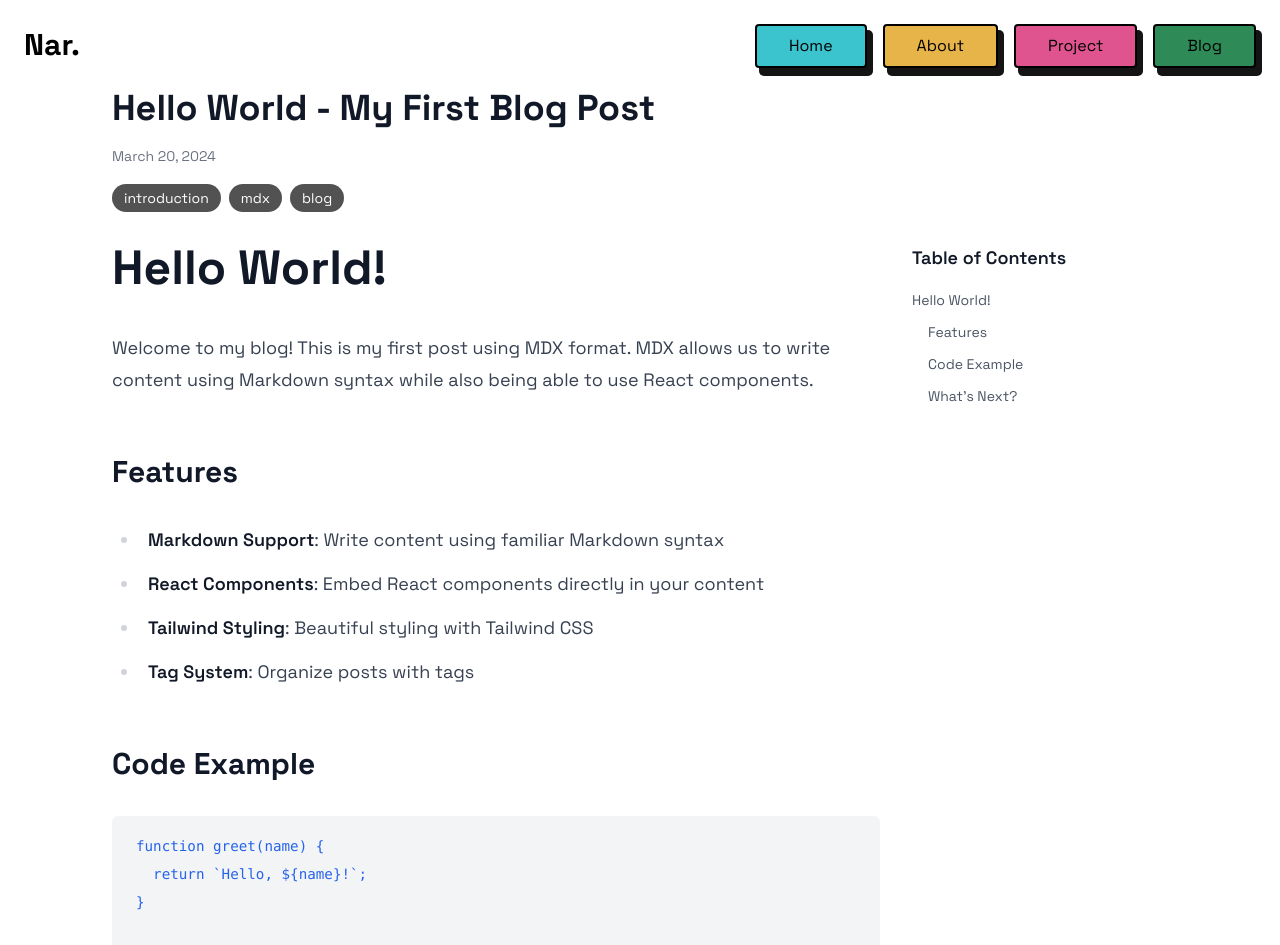
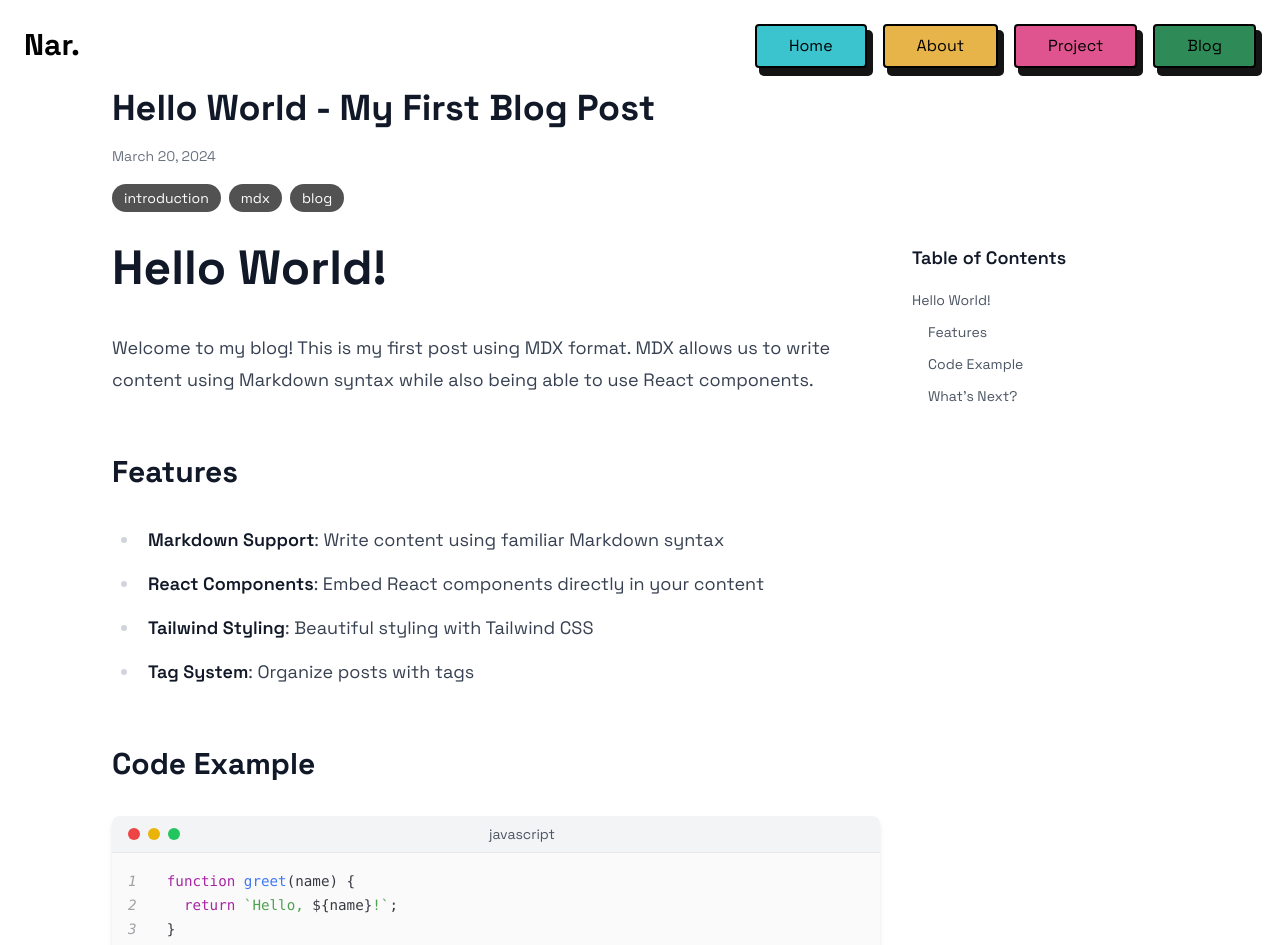
Before and after one commit to agusnarestha/nar-portfolio, a Next.js app: page /blog/hello-world in a window 1280 px wide. Shown: the top 945 px of the page. Built offline with nearby package versions, Linux system fonts and the light colour scheme.

Commit message:
merge from branch: dev/blog (#22)
* feature: blog

* update: style

* feat: table of content and improve metatag

* fix: url blog not match and codeblock improvement

```diff
--- a/package.json
+++ b/package.json
@@ -14,11 +14,15 @@
     "@next/mdx": "^15.3.2",
     "@next/third-parties": "^14.2.5",
     "@types/mdx": "^2.0.13",
+    "@types/prismjs": "^1.26.5",
+    "@types/react-syntax-highlighter": "^15.5.13",
     "gray-matter": "^4.0.3",
     "next": "^14.2.5",
     "next-mdx-remote": "^5.0.0",
+    "prismjs": "^1.30.0",
     "react": "^18",
     "react-dom": "^18",
+    "react-syntax-highlighter": "^15.6.1",
     "typeit-react": "^2.7.1"
   },
   "devDependencies": {
--- /dev/null
+++ b/src/app/api/posts/route.ts
@@ -0,0 +1,7 @@
+import { getAllPosts } from "@/utils/blog";
+import { NextResponse } from "next/server";
+
+export async function GET() {
+  const posts = getAllPosts();
+  return NextResponse.json(posts);
+}
--- /dev/null
+++ b/src/components/CodeBlock.tsx
@@ -0,0 +1,48 @@
+import React from "react";
+import { Prism as SyntaxHighlighter } from "react-syntax-highlighter";
+import { oneLight } from "react-syntax-highlighter/dist/cjs/styles/prism";
+
+interface CodeBlockProps {
+  language: string;
+  value: string;
+}
+
+const CodeBlock: React.FC<CodeBlockProps> = ({ language, value }) => {
+  return (
+    <div className="relative rounded-lg overflow-hidden my-4 shadow-md">
+      {/* macOS-style window controls */}
+      <div className="flex items-center px-4 py-2 bg-gray-100 border-b border-gray-200">
+        <div className="flex space-x-2">
+          <div className="w-3 h-3 rounded-full bg-red-500" />
+          <div className="w-3 h-3 rounded-full bg-yellow-500" />
+          <div className="w-3 h-3 rounded-full bg-green-500" />
+        </div>
+        <div className="flex-1 text-center text-gray-600 text-sm">
+          {language}
+        </div>
+      </div>
+
+      {/* Code block with line numbers */}
+      <SyntaxHighlighter
+        language={language}
+        style={oneLight}
+        showLineNumbers={true}
+        wrapLines={true}
+        customStyle={{
+          margin: 0,
+          padding: "1rem",
+          background: "#fafafa",
+          borderRadius: "0 0 0.5rem 0.5rem",
+        }}
+        lineNumberStyle={{
+          color: "#999",
+          marginRight: "1rem",
+        }}
+      >
+        {value}
+      </SyntaxHighlighter>
+    </div>
+  );
+};
+
+export default CodeBlock;
--- a/src/components/PostCard.tsx
+++ b/src/components/PostCard.tsx
@@ -17,7 +17,7 @@ const PostCard: React.FC<PostCardProps> = ({
 }) => {
   return (
     <div className="relative h-[180px] border-[1px] group border-[#e5e5e5] rounded-xl overflow-hidden cursor-pointer transition-all duration-[.5s] hover:scale-[1.03] dark:border-[#404040] flex-shrink-0 max-[600px]:w-[100%]">
-      <a aria-label="slug" href={`https://blog.agusnarestha.dev/${slug}`}>
+      <a aria-label="slug" href={`/blog/${slug}`}>
         <div className="BackgroundHoverT absolute z-[4] h-full w-full bg-black bg-opacity-[0.7] opacity-0 transition-opacity duration-[.5s] group-hover:opacity-80" />
         <div className="bg-[#fafafa] h-full w-full absolute z-[6] px-4 pr-1">
           <div className="mt-2">
--- a/src/components/blog/MDXComponents.tsx
+++ b/src/components/blog/MDXComponents.tsx
@@ -1,10 +1,19 @@
 import React from "react";
+import CodeBlock from "@/components/CodeBlock";
 
 const generateId = (text: string) => {
   return text.toLowerCase().replace(/[^\w]+/g, "-");
 };
 
 export const MDXComponents = {
+  pre: (props: React.HTMLAttributes<HTMLPreElement>) => {
+    const { children, ...rest } = props;
+    const child = React.Children.only(children) as React.ReactElement;
+    const { className, children: code } = child.props;
+    const language = className?.replace("language-", "") || "text";
+
+    return <CodeBlock language={language} value={code as string} {...rest} />;
+  },
   h1: (props: React.HTMLAttributes<HTMLHeadingElement>) => {
     const id = generateId(props.children as string);
     return (
--- a/src/components/layouts/Header.tsx
+++ b/src/components/layouts/Header.tsx
@@ -32,11 +32,7 @@ const Header = () => {
           <HeaderButton label="Home" color="#3cc4ce" href="/" />
           <HeaderButton label="About" color="#e6b448" href="/about" />
           <HeaderButton label="Project" color="#df548e" href="/project" />
-          <HeaderButton
-            label="Blog"
-            color="#2e8b57"
-            href="https://blog.agusnarestha.dev/"
-          />
+          <HeaderButton label="Blog" color="#2e8b57" href="/blog" />
         </ul>
       </div>
     </nav>
--- a/src/components/sections/RecentPostSection.tsx
+++ b/src/components/sections/RecentPostSection.tsx
@@ -6,18 +6,17 @@ const RecentPostSection = () => {
 
   useEffect(() => {
     const fetchData = async () => {
-      const res = await fetch("https://blog.agusnarestha.dev/api/posts.json");
-      const projectData = await res.json();
-      const transformedData = projectData.map((post: any) => ({
-        title: post.data.title,
+      const res = await fetch("/api/posts");
+      const posts = await res.json();
+      const transformedData = posts.slice(0, 3).map((post: any) => ({
+        title: post.title,
         slug: post.slug,
-        description: post.data.description,
-        pubDate: post.data.pubDate,
-        tags: post.data.tags,
+        description: post.description,
+        pubDate: post.date,
+        tags: post.tags,
       }));
 
-      setLatestPosts(transformedData.slice(0, 3));
-      console.log(transformedData);
+      setLatestPosts(transformedData);
     };
 
     fetchData();
@@ -44,7 +43,7 @@ const RecentPostSection = () => {
           </h1>
         </div>
         <a
-          href="https://blog.agusnarestha.dev/"
+          href="/blog"
           className="flex text-center justify-center gap-1 transition-all duration-300 mt-1 max-[375px]:hover:gap-2 hover:gap-3 group"
         >
           <h1 className="font-medium text-base text-[#525252] max-[325px]:text-[11px] max-[380px]:text-[12px] max-[430px]:text-[13px] max-[540px]:text-[14px] dark:text-[#a3a3a3] group-hover:dark:text-[#d4d4d4]">
```
Also changed, not shown: 1 other file (tests, documents, lock files or other folders).
